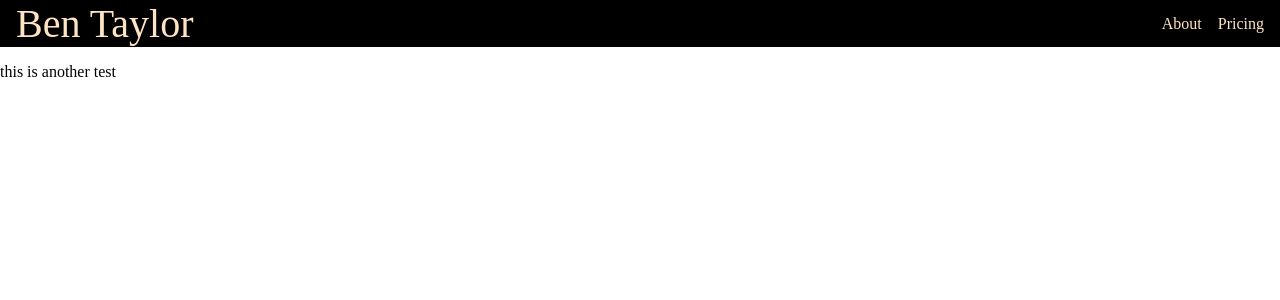
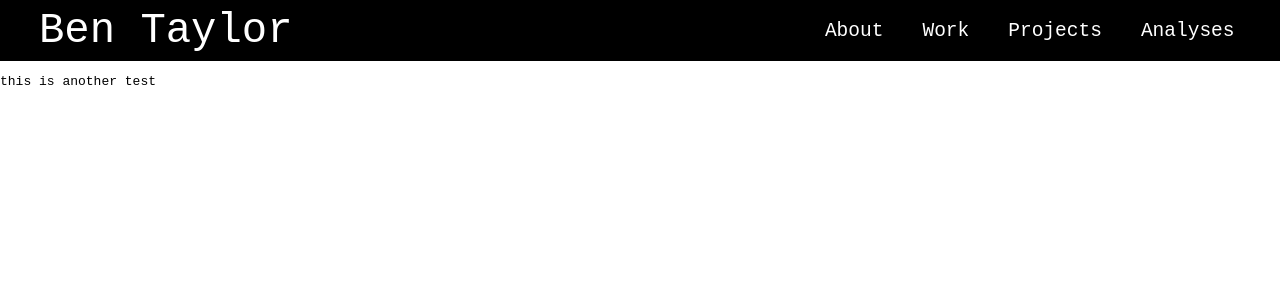
Before and after one commit to BenTaylor25/WebPortfolio2023, a React (Vite) app in the folder web-portfolio-2023/: page / in a window 1280 px wide. Shown: the top 300 px of the page. Built offline with nearby package versions, Linux system fonts and the light colour scheme.

Commit message:
desktop navbar

```diff
--- a/web-portfolio-2023/src/App.scss
+++ b/web-portfolio-2023/src/App.scss
@@ -1,6 +1,7 @@
 
 * {
     box-sizing: border-box;
+    font-family: monospace;
 }
 
 body {
--- a/web-portfolio-2023/src/components/base/MyNav.scss
+++ b/web-portfolio-2023/src/components/base/MyNav.scss
@@ -1,27 +1,34 @@
+$nav-bg-col: black;
+$nav-font-col: white;
+$nav-hover-font-col: #40cc40;
+$nav-hover-bg-col: $nav-bg-col;   /* invisible */
 
 nav {
-    background-color: black;
-    color: bisque;
+    background-color: $nav-bg-col;
+    color: $nav-font-col;
     display: flex;
     justify-content: space-between;
     align-items: stretch;
     gap: 2rem;
-    padding: 0 1rem;
+    padding: 0 2.5rem;
 
     #title {
-        font-size: 2.5rem;
+        font-size: 3.25rem;
+        padding: 0.5rem 0.5rem;
     }
 
     a {
+        font-size: 1.5rem;
         color: inherit;
         text-decoration: none;
         height: 100%;
         display: flex;
         align-items: center;
+        padding: 0 1rem;
 
         &:hover {
-            color: aqua;
-            background-color: grey;
+            color: $nav-hover-font-col;
+            background-color: $nav-hover-bg-col;
         }
     }
 
--- a/web-portfolio-2023/src/components/base/MyNav.tsx
+++ b/web-portfolio-2023/src/components/base/MyNav.tsx
@@ -10,7 +10,13 @@ export default function MyNav() {
                     <a href="/about">About</a>
                 </li>
                 <li>
-                    <a href="/pricing">Pricing</a>
+                    <a href="/work">Work</a>
+                </li>
+                <li>
+                    <a href="/projects">Projects</a>
+                </li>
+                <li>
+                    <a href="/analyses">Analyses</a>
                 </li>
             </ul>
         </nav>
```
